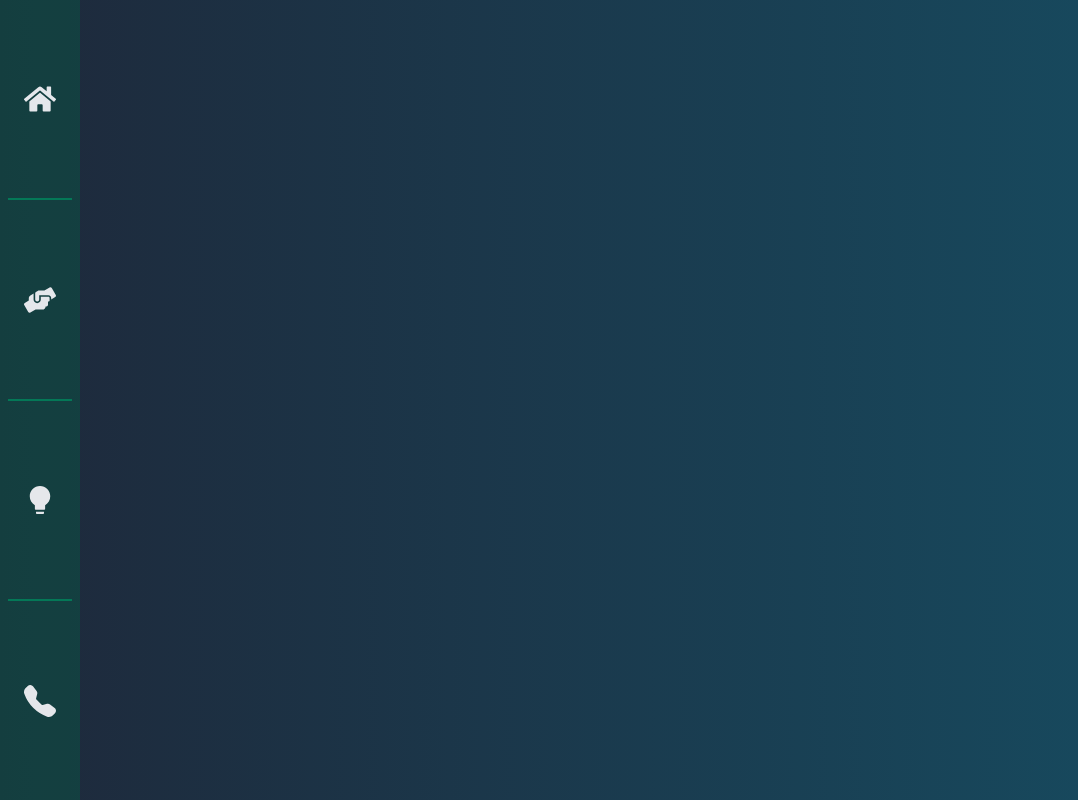
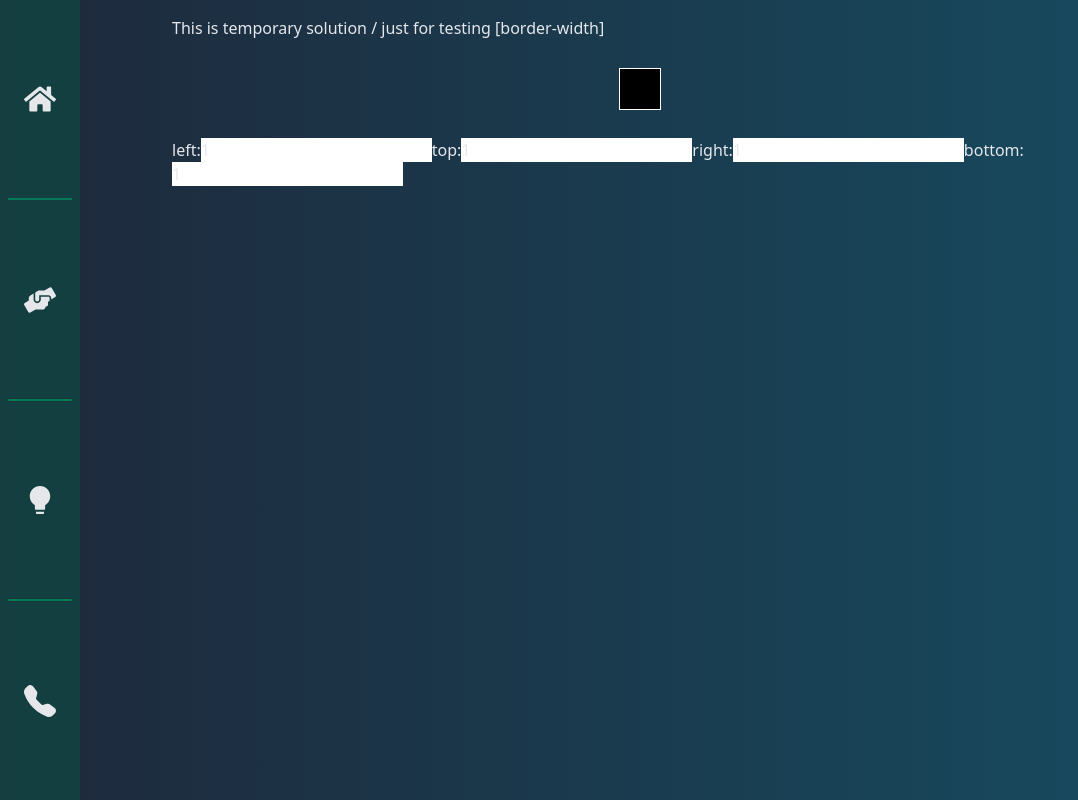
Before and after one commit to wzarek/css-master, a React (Create React App) app: page /temp in a window 1280 px wide. Before the commit this address had no page. Shown: the whole page, without its empty margins (0-1078 px from the left). Built offline with nearby package versions, Linux system fonts and the light colour scheme; the HTML template or start-up script is replaced by a standard one.

Commit message:
Add temporary 'prop-changer' for demonstration

```diff
--- a/src/App.js
+++ b/src/App.js
@@ -3,14 +3,19 @@ import './App.css'
 import Homepage from './components/homepage/Homepage'
 import Menu from './components/homepage/menu/Menu'
 import About from './components/about/About'
+import Temp from './components/Temp'
 
 const App = () => {
   return (
     <div className='min-h-screen bg-gradient-to-r from-slate-800 to-cyan-900 m-0 p-4 text-gray-200'>
       <Menu />
-      <Routes>
-        <Route path='/' element={<Homepage />} />
-      </Routes>
+      <main className='w-3/4 m-auto'>
+        <Routes>
+          <Route path='/' element={<Homepage />} />
+          <Route path='/about' element={<About />} />
+          <Route path='/temp' element={<Temp />} />
+        </Routes>
+      </main>
     </div>
   )
 }
--- /dev/null
+++ b/src/components/Temp.js
@@ -0,0 +1,32 @@
+import React, { useRef, useState, useEffect } from 'react'
+
+const Temp = () => {
+    const divRef = useRef()
+    const [borderData, setBorderData] = useState({left: 1, right: 1, bottom: 1, top: 1})
+
+    useEffect(() => {
+        divRef.current.style.borderLeftWidth = `${borderData.left}px`
+        divRef.current.style.borderRightWidth = `${borderData.right}px`
+        divRef.current.style.borderBottomWidth = `${borderData.bottom}px`
+        divRef.current.style.borderTopWidth = `${borderData.top}px`
+    }, [borderData])
+
+  return (
+    <div>
+      <h1>This is temporary solution / just for testing [border-width]</h1>
+      <div className='h-10 w-10 box-content bg-black my-7 mx-auto border-white border-solid' ref={divRef}></div>
+      <form>
+        left:
+        <input type='number' onChange={e => setBorderData(prev => {return {...prev, ...{left: e.target.valueAsNumber}}})} value={borderData.left} />
+        top:
+        <input type='number' onChange={e => setBorderData(prev => {return {...prev, ...{top: e.target.valueAsNumber}}})} value={borderData.top} />
+        right:
+        <input type='number' onChange={e => setBorderData(prev => {return {...prev, ...{right: e.target.valueAsNumber}}})} value={borderData.right} />
+        bottom:
+        <input type='number' onChange={e => setBorderData(prev => {return {...prev, ...{bottom: e.target.valueAsNumber}}})} value={borderData.bottom} />
+      </form>
+    </div>
+  )
+}
+
+export default Temp
--- a/src/components/homepage/Homepage.js
+++ b/src/components/homepage/Homepage.js
@@ -4,10 +4,10 @@ import WelcomeInfo from './WelcomeInfo'
 import Menu from './menu/Menu'
 const Homepage = () => {
   return (
-    <main className='w-3/4 m-auto'>
+    <>
       <WelcomeInfo />
       <ProperiesMenu />
-    </main>
+    </>
   )
 }
 
--- a/src/components/homepage/WelcomeInfo.js
+++ b/src/components/homepage/WelcomeInfo.js
@@ -3,8 +3,8 @@ import React from 'react'
 const WelcomeInfo = () => {
   return (
     <div className='rounded-2xl relative' >
-      <div className='h-full w-full absolute bg-blue-400/20 rounded-2xl shadow-md blur-sm border-2 border-solid border-blue-500/10'></div>
-      <div className='p-6'>
+      <div className='h-full w-full absolute bg-blue-400/20 rounded-2xl shadow-md backdrop-blur-sm z-0 border-2 border-solid border-blue-500/10'></div>
+      <div className='p-6 relative z-10'>
         <h1 className='text-2xl font-semibold'>Welcome to CSS Master!</h1>
         <p className='mt-3 font-light'>
           Don't know how to make a pleasant animation? Or just want to quickly test some CSS properties?
--- a/src/components/homepage/menu/Menu.js
+++ b/src/components/homepage/menu/Menu.js
@@ -9,10 +9,10 @@ const Menu = () => {
    <>
       <div className='fixed inset-0 h-full w-20 bg-emerald-800 opacity-40'></div>
      <nav className='fixed inset-0 flex flex-col h-full w-20 justify-evenly px-2'>
-        <MenuItem icon={<FaHome className='group-hover:fill-blue-500' size={'2em'} />} name='Home' url='#home' />
-        <MenuItem icon={<FaHandsHelping className='group-hover:fill-blue-500' size={'2em'} />} name='Tutorial' url='#tutorial' />
-        <MenuItem icon={<AiFillBulb className='group-hover:fill-yellow-500' size={'2em'} />} name='About' url='#about' />
-        <MenuItem icon={<BsTelephoneFill className='group-hover:fill-blue-500' size={'2em'} />} name='Contact' url='#contact' />
+        <MenuItem icon={<FaHome className='group-hover:fill-blue-500' size={'2em'} />} name='Home' url='/' />
+        <MenuItem icon={<FaHandsHelping className='group-hover:fill-blue-500' size={'2em'} />} name='Tutorial' url='/tutorial' />
+        <MenuItem icon={<AiFillBulb className='group-hover:fill-yellow-500' size={'2em'} />} name='About' url='/about' />
+        <MenuItem icon={<BsTelephoneFill className='group-hover:fill-blue-500' size={'2em'} />} name='Contact' url='/contact' />
      </nav>
    </>
   )
```
